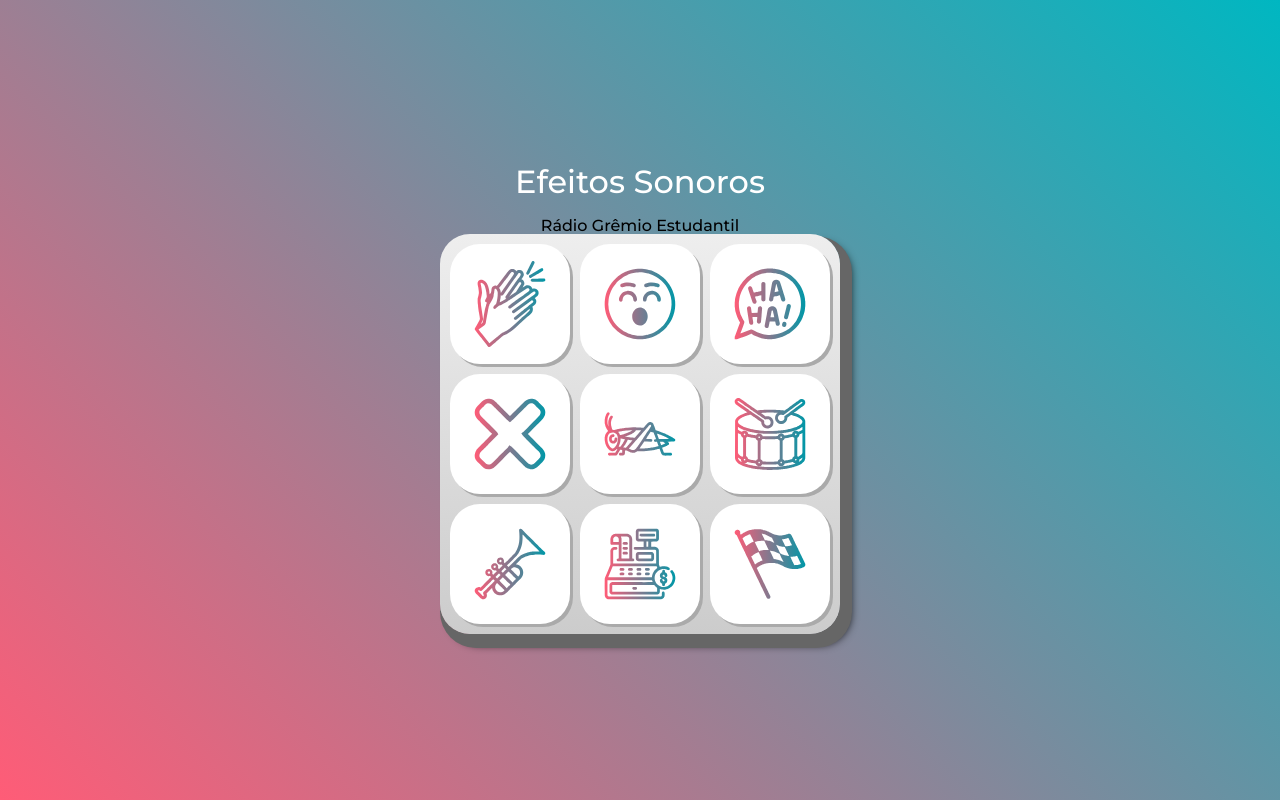
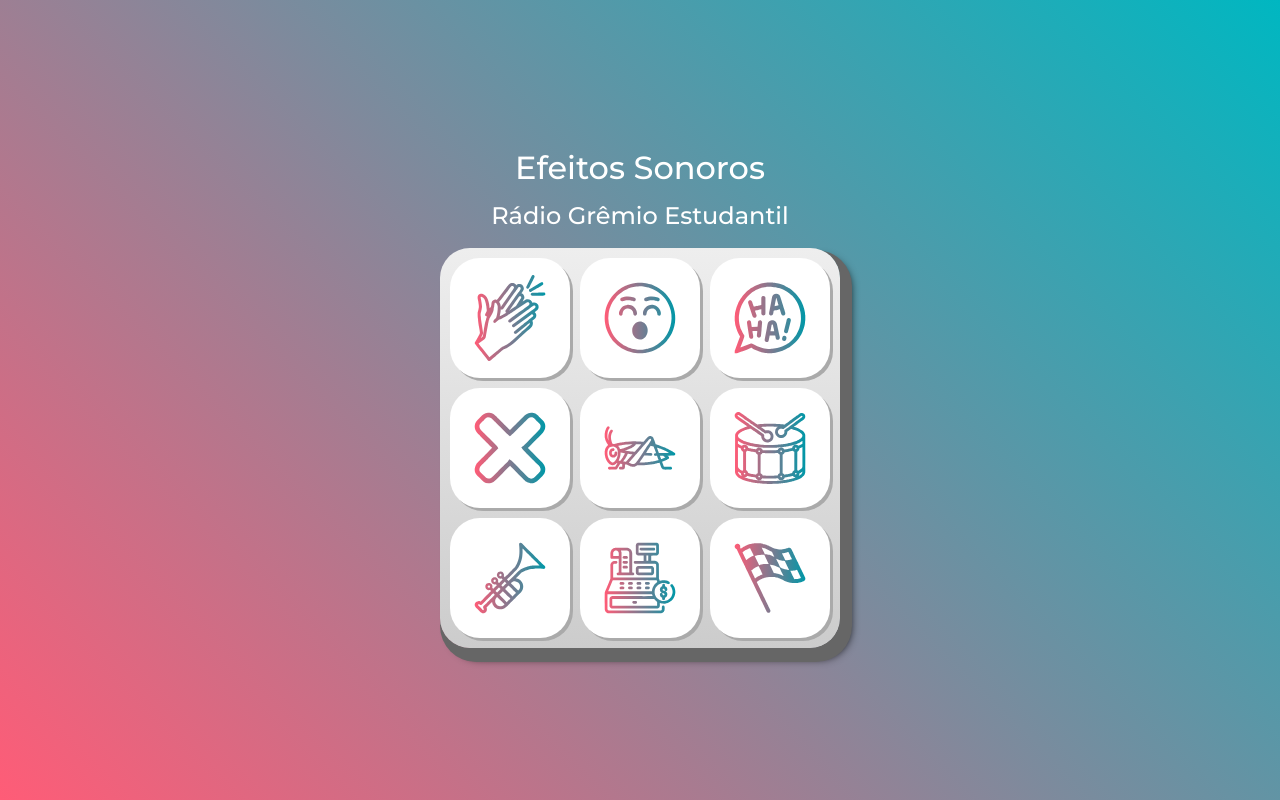
Before and after one commit to silviosnjr/EfeitosSonorosRadioGremioReferencia, a plain HTML site: page index.html in a window 1280 px wide. Drawn offline with Linux system fonts and the light colour scheme.

Commit message:
ajustando estilo

```diff
--- a/css/estilos.css
+++ b/css/estilos.css
@@ -20,6 +20,12 @@ h1 {
   color: var(--branca);
   margin-bottom: 20px;
   font-size: 2rem;
+}
+
+h2 {
+  color: var(--branca);
+  margin-bottom: 20px;
+  font-size: 1.5rem;
 }
 
 .teclado {
```
